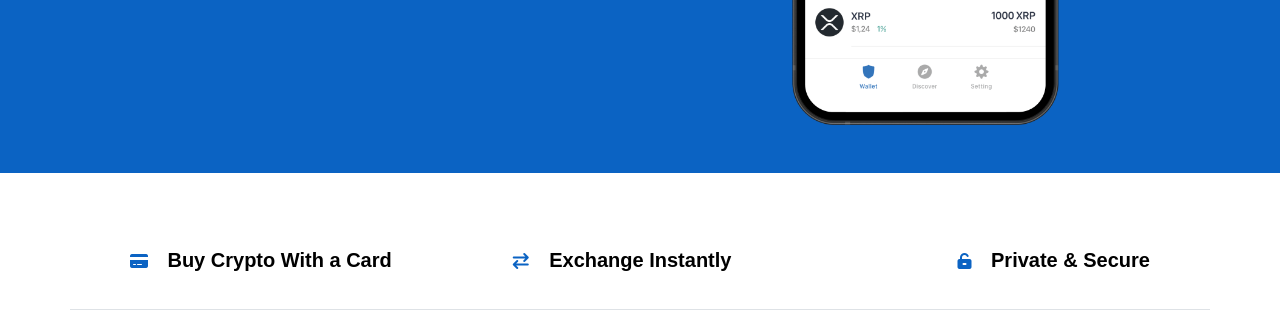
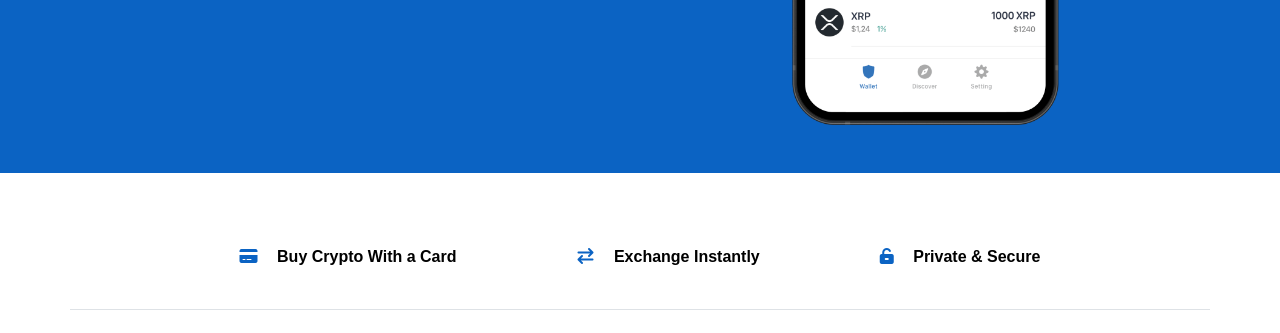
Before and after one commit to alimrany/twt, a plain HTML site: page index.html in a window 1280 px wide. Shown: the part 619-952 px from the top of the page. Drawn offline with nearby package versions, Linux system fonts and the light colour scheme; a web font is replaced by a local one.

Commit message:
updated version 2

```diff
--- a/index.html
+++ b/index.html
@@ -94,13 +94,13 @@
 <span class="fafa"> Buy Crypto With a Card</span>
 </div>
 </div>
-<div class="col-12 col-md-auto d-flex justify-content-center">
+<div class="col-12 col-md-auto mr-auto d-flex justify-content-center">
 <div class="icon icon-xs mb-5"></div>
 <div class="mx-5"><i class="fa-solid fa-arrow-right-arrow-left"></i>
 <span class="fafa">Exchange Instantly</span>
 </div>
 </div>
-<div class="col-12 col-md-auto ml-auto d-flex justify-content-center">
+<div class="col-12 col-md-auto mr-auto d-flex justify-content-center">
 <div class="icon icon-xs mb-5"></div>
 <div class="mx-5"><i class="fa-solid fa-unlock-keyhole"></i>
 <span class="fafa">Private & Secure</span>
@@ -119,7 +119,7 @@
 </div>
 </div>
 <div class="container">
-<div class="row align-items-center justify-content-center justify-content-md-between pt-4 pb-4 text-center" >
+<div class="row mycolfa align-items-center justify-content-center justify-content-md-between pt-4 pb-4 text-center" >
 <div class="col-12 col-lg-6">
 <div class="list-group mx-auto">
 <div class="list-group-item d-flex">
--- a/trustwallet.css
+++ b/trustwallet.css
@@ -197,7 +197,7 @@ width: 100%;
 .fafa{
   color: black;
   font-weight: bolder;
-  font-size: 20px;
+  font-size: 16px;
   margin-left: 15px;
 }
 .fa-brands{
@@ -397,17 +397,3 @@ footer a:hover{
 .getext{
   width: 60%;
 }
-/* .card-body{
-  max-height: 120px;
-} */
-/* .partners{
-  height: auto;
-  width: auto;
-}
-.sushi{
-  height: 70px;
-}
-.imgadj{
-  height: 60px;
-  width: auto;
-} */
```
